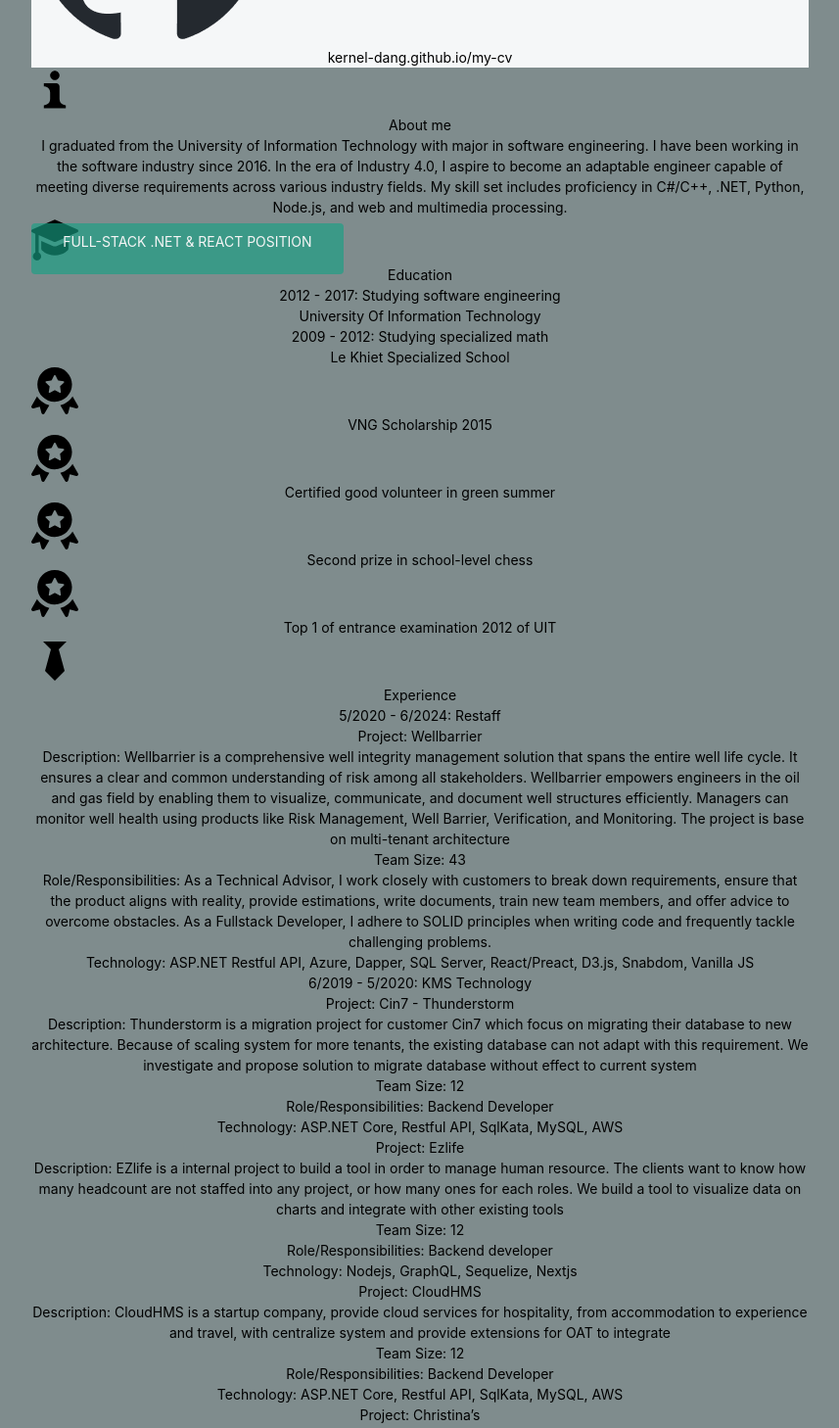
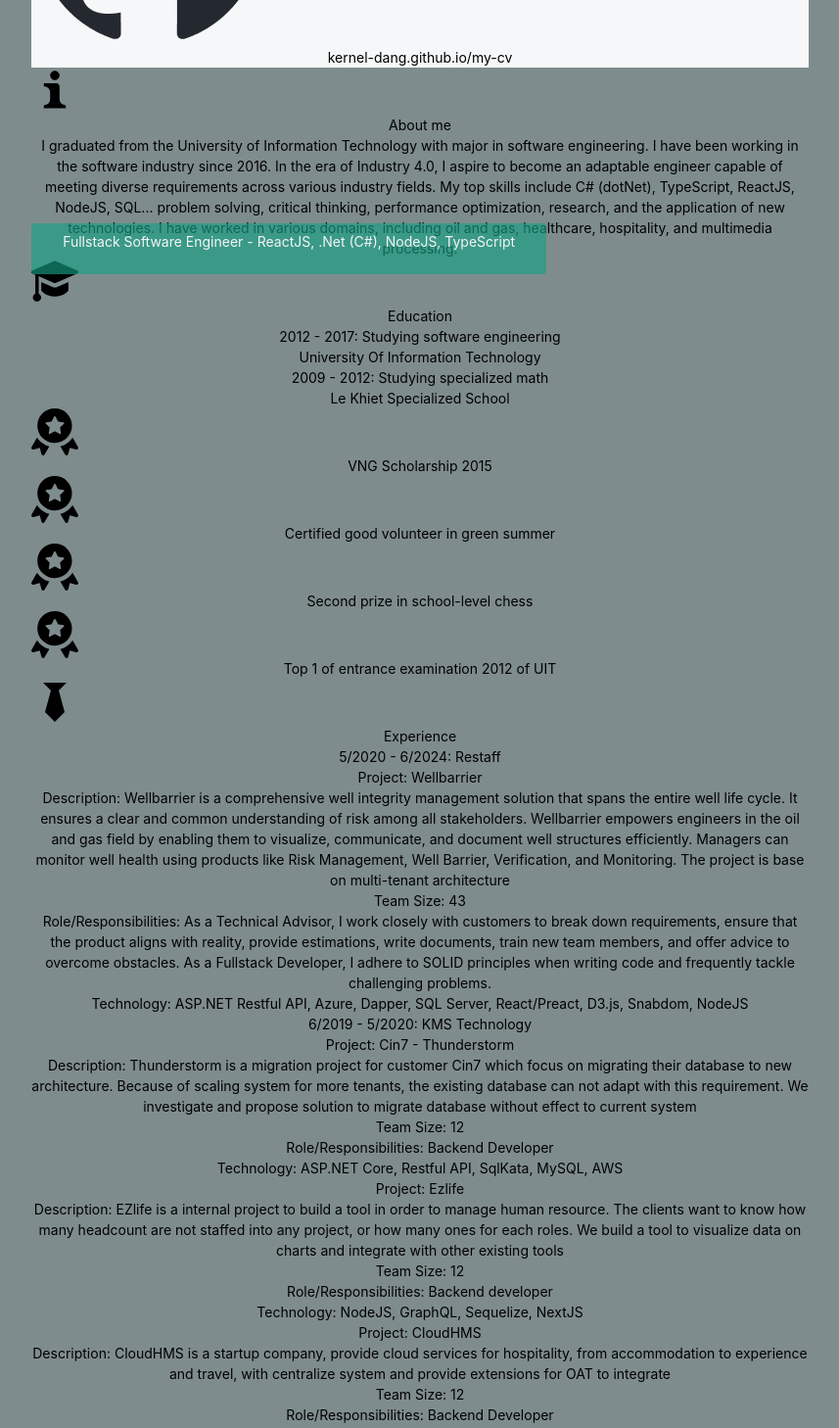
Before and after one commit to kernel-dang/my-cv, a React (Vite) app: page / in a window 1280 px wide. Shown: the part 520-1978 px from the top of the page at 98% size, without its empty margins (211-1068 px from the left). Built offline with nearby package versions, Linux system fonts and the light colour scheme.

Commit message:
update cv

```diff
--- a/src/components/experience-card/experiences.ts
+++ b/src/components/experience-card/experiences.ts
@@ -12,7 +12,7 @@ export const experiences: Experience[] = [
         teamSize: 43,
         role: 'As a Technical Advisor, I work closely with customers to break down requirements, ensure that the product aligns with reality, provide estimations, write documents, train new team members, and offer advice to overcome obstacles. As a Fullstack Developer, I adhere to SOLID principles when writing code and frequently tackle challenging problems.',
         technology:
-          'ASP.NET Restful API, Azure, Dapper, SQL Server, React/Preact, D3.js, Snabdom, Vanilla JS',
+          'ASP.NET Restful API, Azure, Dapper, SQL Server, React/Preact, D3.js, Snabdom, NodeJS',
       },
     ],
   },
@@ -32,7 +32,7 @@ export const experiences: Experience[] = [
         description: `EZlife is a internal project to build a tool in order to manage human resource. The clients want to know how many headcount are not staffed into any project, or how many ones for each roles. We build a tool to visualize data on charts and integrate with other existing tools`,
         role: 'Backend developer',
         teamSize: 12,
-        technology: 'Nodejs, GraphQL, Sequelize, Nextjs',
+        technology: 'NodeJS, GraphQL, Sequelize, NextJS',
       },
       {
         name: 'CloudHMS',
--- a/src/components/main-content/main-content.tsx
+++ b/src/components/main-content/main-content.tsx
@@ -81,8 +81,11 @@ export const MainContent = () => {
             in software engineering. I have been working in the software
             industry since 2016. In the era of Industry 4.0, I aspire to become
             an adaptable engineer capable of meeting diverse requirements across
-            various industry fields. My skill set includes proficiency in
-            C#/C++, .NET, Python, Node.js, and web and multimedia processing.
+            various industry fields. My top skills include C# (dotNet),
+            TypeScript, ReactJS, NodeJS, SQL... problem solving, critical
+            thinking, performance optimization, research, and the application of
+            new technologies. I have worked in various domains, including oil
+            and gas, healthcare, hospitality, and multimedia processing.
           </div>
         </Section>
         <Section title="Education" iconUrl={graduateCapIconUrl}>
@@ -259,22 +262,22 @@ export const MainContent = () => {
             >
               <div>Reading</div>
               <ProgressBar
-                percent={80}
+                percent={90}
                 inProp={inPropForProgressBars}
               ></ProgressBar>
               <div>Writing</div>
               <ProgressBar
-                percent={70}
+                percent={80}
                 inProp={inPropForProgressBars}
               ></ProgressBar>
               <div>Listening</div>
               <ProgressBar
-                percent={60}
+                percent={70}
                 inProp={inPropForProgressBars}
               ></ProgressBar>
               <div>Speaking</div>
               <ProgressBar
-                percent={50}
+                percent={70}
                 inProp={inPropForProgressBars}
               ></ProgressBar>
             </div>
--- a/src/components/personal-info/personal-info.tsx
+++ b/src/components/personal-info/personal-info.tsx
@@ -73,7 +73,7 @@ export const PersonalInfo = () => {
           }}
         </Transition>
         <span className="font-medium text-nowrap mt-2">
-          FULL-STACK .NET & REACT POSITION
+          Fullstack Software Engineer - ReactJS, .Net (C#), NodeJS, TypeScript
         </span>
       </div>
     </div>
```
